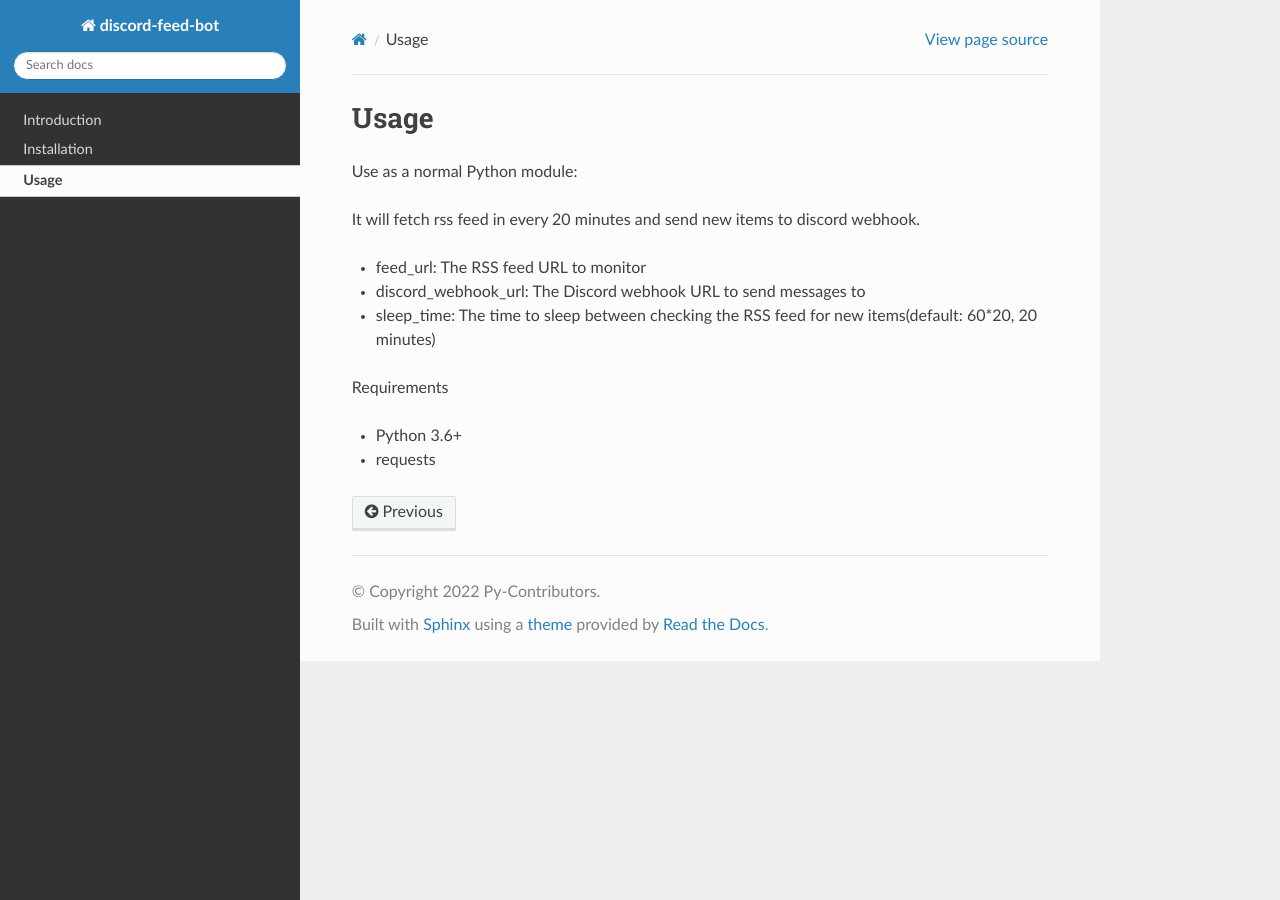
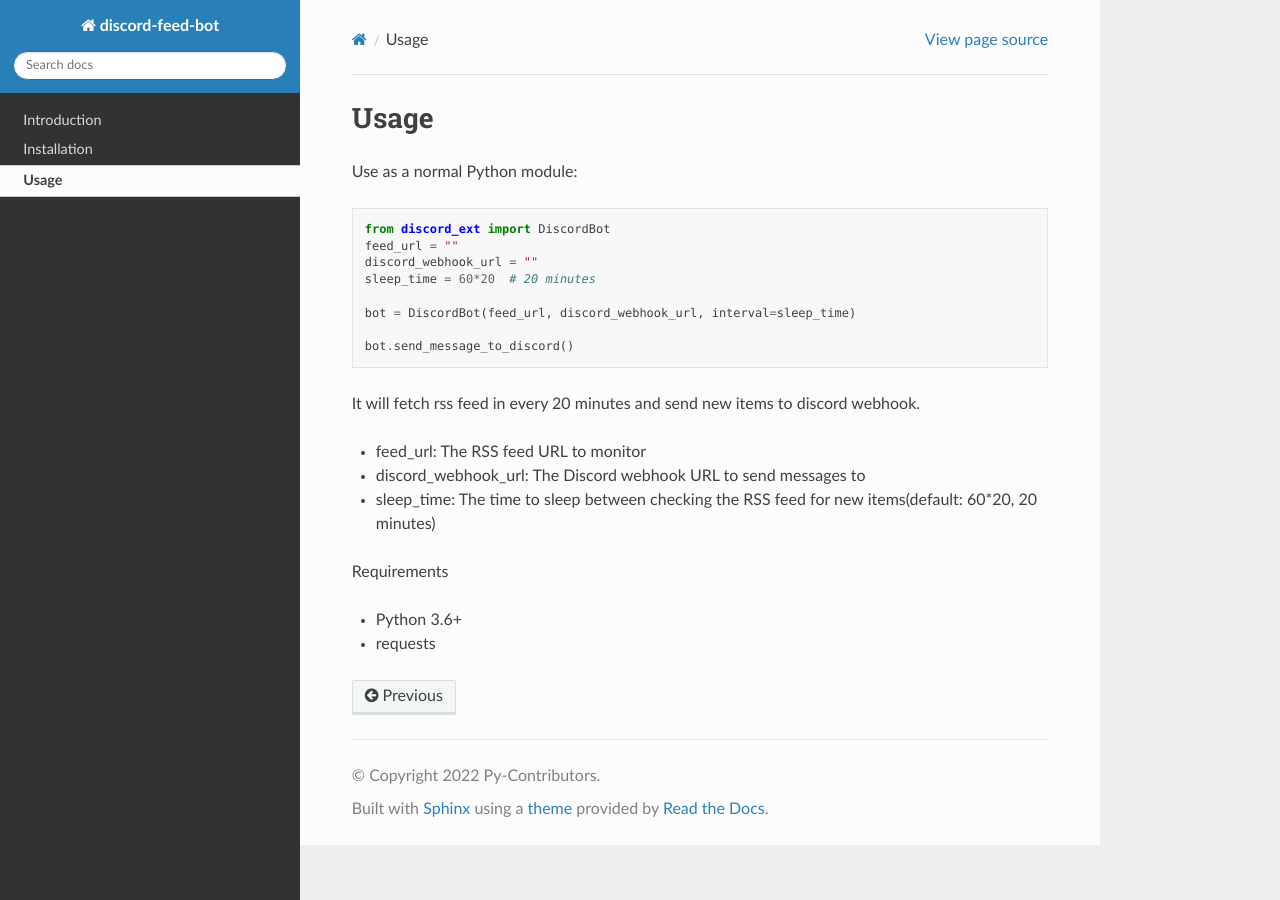
Before and after one commit to blaze0330/discord-bot-feed, a Sphinx documentation site: the page built from docs/usage.rst, in a window 1280 px wide. Built offline with Sphinx 7.4.7 and the Read the Docs theme 2.0.0, drawn with Linux system fonts in a browser that asks for light colours.

Commit message:
fixing docs
Signed-off-by: Deepak Raj <54245038+codePerfectPlus@users.noreply.github.com>

```diff
--- a/docs/usage.rst
+++ b/docs/usage.rst
@@ -3,16 +3,17 @@ Usage
 
 Use as a normal Python module:
 
-.. code-block:: python
-    from discord_ext import DiscordBot
+.. code:: python
 
-    feed_url = ""
-    discord_webhook_url = ""
-    sleep_time = 60*20  # 20 minutes
+   from discord_ext import DiscordBot
+   feed_url = ""
+   discord_webhook_url = ""
+   sleep_time = 60*20  # 20 minutes
 
-    bot = DiscordBot(feed_url, discord_webhook_url, interval=sleep_time)
+   bot = DiscordBot(feed_url, discord_webhook_url, interval=sleep_time)
 
-    bot.send_message_to_discord()
+   bot.send_message_to_discord()
+
 
 It will fetch rss feed in every 20 minutes and send new items to discord webhook.
 
```
